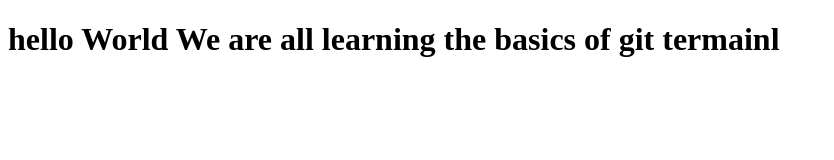
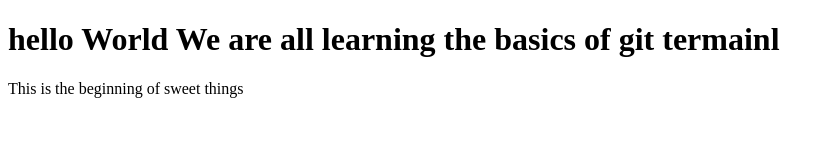
Before and after one commit to Paddy-coy/Git_Course_Demo, a plain HTML site: page index.html in a window 1280 px wide. Shown: the whole page, without its empty margins (0-834 px from the left). Drawn offline with Linux system fonts and the light colour scheme.

Commit message:
added a little content

```diff
--- a/index.html
+++ b/index.html
@@ -7,5 +7,6 @@
 </head>
 <body>
   <h1>hello World We are all learning the basics of git termainl</h1>
+  <p>This is the beginning of sweet things</p>
 </body>
 </html>
```
